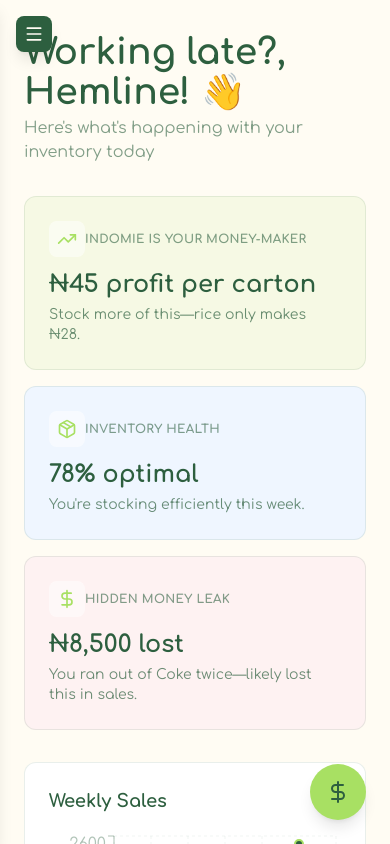
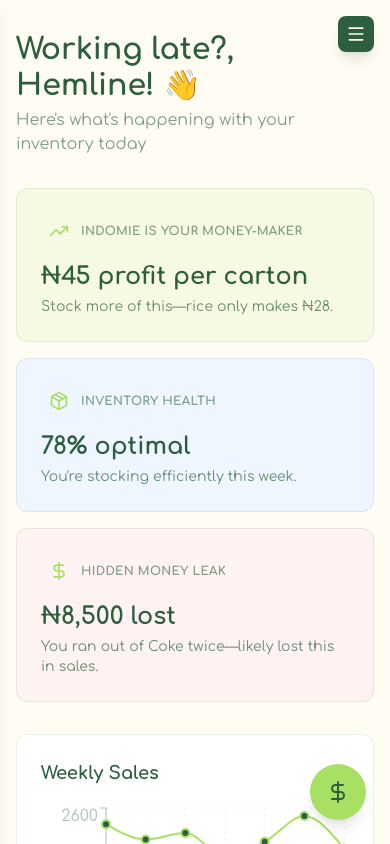
Before and after one commit to Incognitol07/smart-inventory, a Next.js app: page /dashboard in a window 390 px wide. Shown: the top 844 px of the page. Built offline with nearby package versions, Linux system fonts and the light colour scheme.

Commit message:
feat: improve layout responsiveness and styling on DashboardPage

```diff
--- a/app/components/Sidebar.tsx
+++ b/app/components/Sidebar.tsx
@@ -112,7 +112,7 @@ export default function Sidebar({
         whileHover={{ scale: 1.05 }}
         whileTap={{ scale: 0.95 }}
         onClick={() => setIsOpen(true)}
-        className="fixed top-4 left-4 z-50 md:hidden bg-deep-forest text-cream p-2 rounded-lg shadow-lg"
+        className="fixed top-4 right-4 z-50 md:hidden bg-deep-forest text-cream p-2 rounded-lg shadow-lg"
       >
         <Menu size={20} />
       </motion.button>
--- a/app/dashboard/page.tsx
+++ b/app/dashboard/page.tsx
@@ -99,9 +99,8 @@ export default function DashboardPage() {
 
   return (
     <>
-
       {/* Main Content */}
-      <div className="max-w-7xl mx-auto px-6 py-8">
+      <div className="max-w-7xl mx-auto px-4 sm:px-6 py-8">
         <motion.div
           variants={containerVariants}
           initial="hidden"
@@ -109,7 +108,7 @@ export default function DashboardPage() {
           className="space-y-8"
         >
           <motion.div variants={itemVariants} className="mb-8">
-            <h1 className="text-4xl font-bold text-deep-forest mb-1">
+            <h1 className="text-3xl sm:text-4xl font-bold text-deep-forest mb-1">
               {greeting}, {storeName}! 👋
             </h1>
             <p className="text-deep-forest/60">
@@ -119,7 +118,7 @@ export default function DashboardPage() {
 
           {/* Insights Grid */}
           <motion.div variants={itemVariants}>
-            <div className="grid md:grid-cols-3 gap-4">
+            <div className="grid sm:grid-cols-2 lg:grid-cols-3 gap-4">
               {insights.map((insight, idx) => (
                 <motion.div
                   key={idx}
@@ -128,8 +127,8 @@ export default function DashboardPage() {
                   className={`p-6 rounded-xl border border-deep-forest/10 ${insight.color}`}
                 >
                   <div className="flex items-start gap-3 mb-3">
-                    <div className="flex flex-row items-center">
-                      <div className="p-2 bg-white/50 rounded-lg">
+                    <div className="flex flex-row items-center gap-1">
+                      <div className="p-2 rounded-lg">
                         <insight.icon size={20} className="text-granny-green" />
                       </div>
                       <span className="text-xs font-semibold text-deep-forest/60 uppercase tracking-wide">
@@ -215,7 +214,7 @@ export default function DashboardPage() {
           {/* Summary Stats */}
           <motion.div
             variants={itemVariants}
-            className="grid md:grid-cols-4 gap-4"
+            className="grid grid-cols-1 sm:grid-cols-2 md:grid-cols-4 gap-4"
           >
             {[
               { label: "Today's Revenue", value: "₦2,500", change: "+12%" },
```
